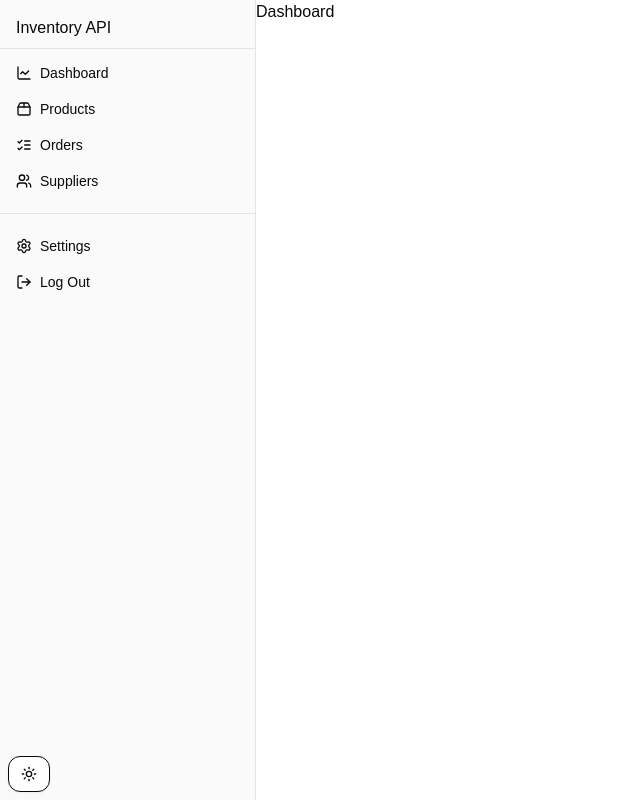
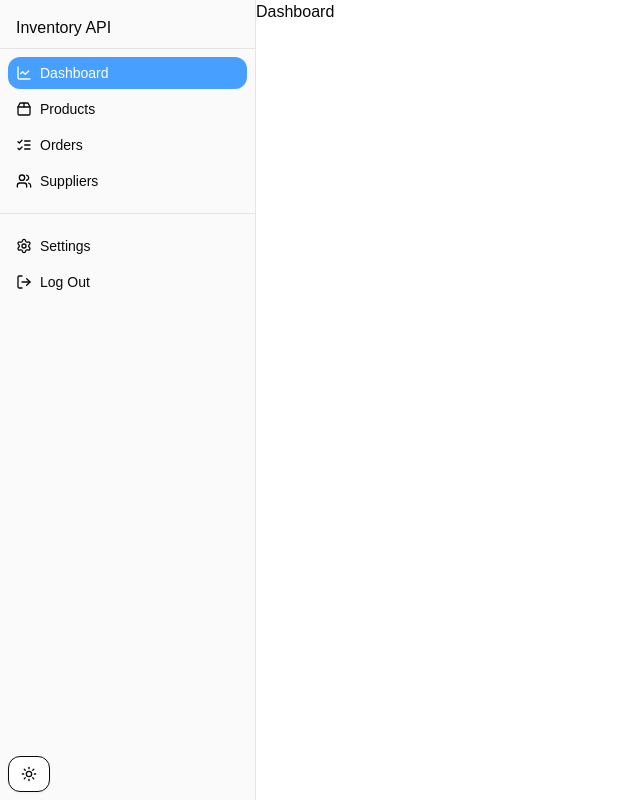
Before and after one commit to mrdsx/inventory-api, a Next.js app in the folder frontend/: page /dashboard in a window 1280 px wide. Shown: the whole page, without its empty margins (0-640 px from the left). Built offline with nearby package versions, Linux system fonts and the light colour scheme.

Commit message:
feat(frontend/sidebar): add highlighting active sidebar route

```diff
--- a/frontend/src/components/AppSidebar/AppSidebarItem.tsx
+++ b/frontend/src/components/AppSidebar/AppSidebarItem.tsx
@@ -1,12 +1,24 @@
 "use client";
-import { SidebarItem } from "@/features/sidebar";
+import { SidebarItem, useActiveSidebarRouteStore } from "@/features/sidebar";
 import Link from "next/link";
 import { SidebarMenuButton, SidebarMenuItem } from "../ui";
 
 export function AppSidebarItem({ item }: { item: SidebarItem }) {
+  const { activeSidebarRoute, setActiveSidebarRoute } =
+    useActiveSidebarRouteStore();
+
+  const isActive = item.link == activeSidebarRoute;
+  const className = `${
+    isActive && "bg-primary text-white hover:bg-primary/80 hover:text-white"
+  }`;
+
+  function handleClick(): void {
+    setActiveSidebarRoute(item.link);
+  }
+
   return (
     <SidebarMenuItem>
-      <SidebarMenuButton asChild>
+      <SidebarMenuButton className={className} onClick={handleClick} asChild>
         <Link href={item.link}>
           {item.icon}
           {item.title}
```
